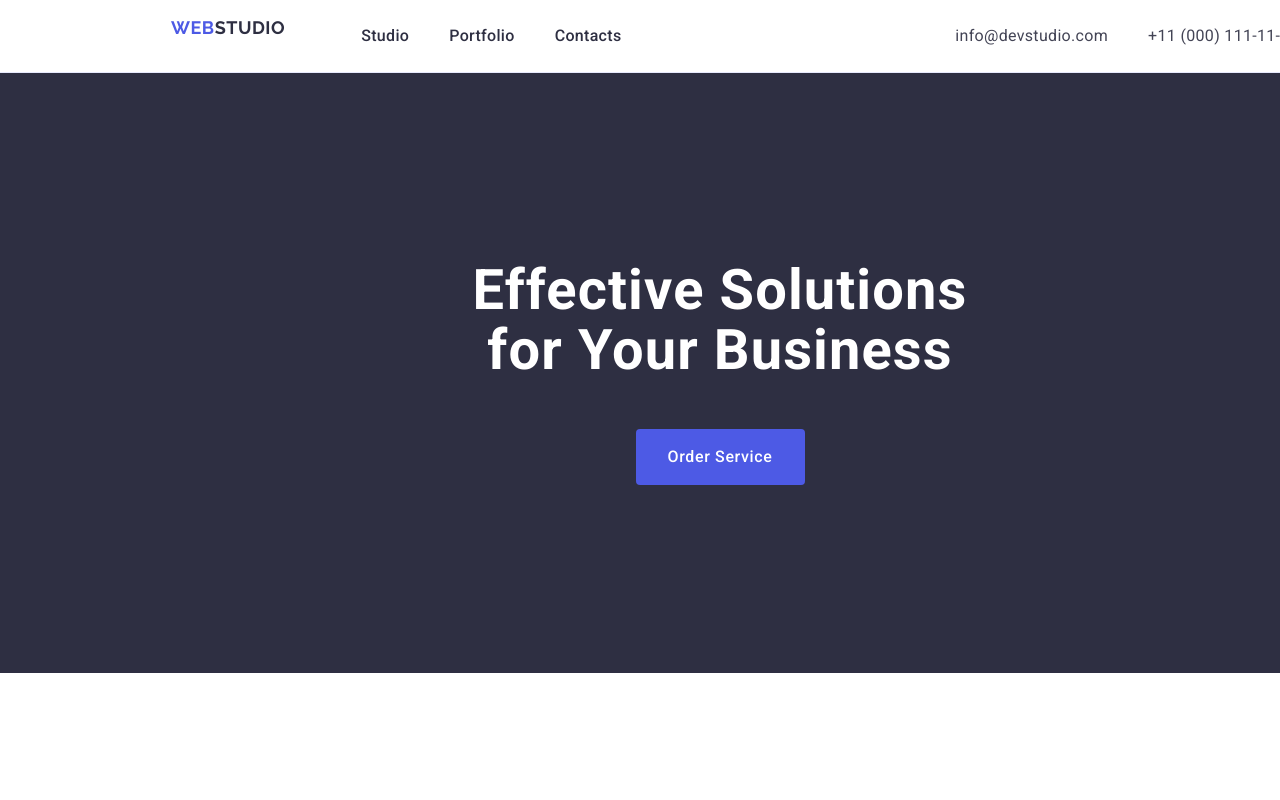
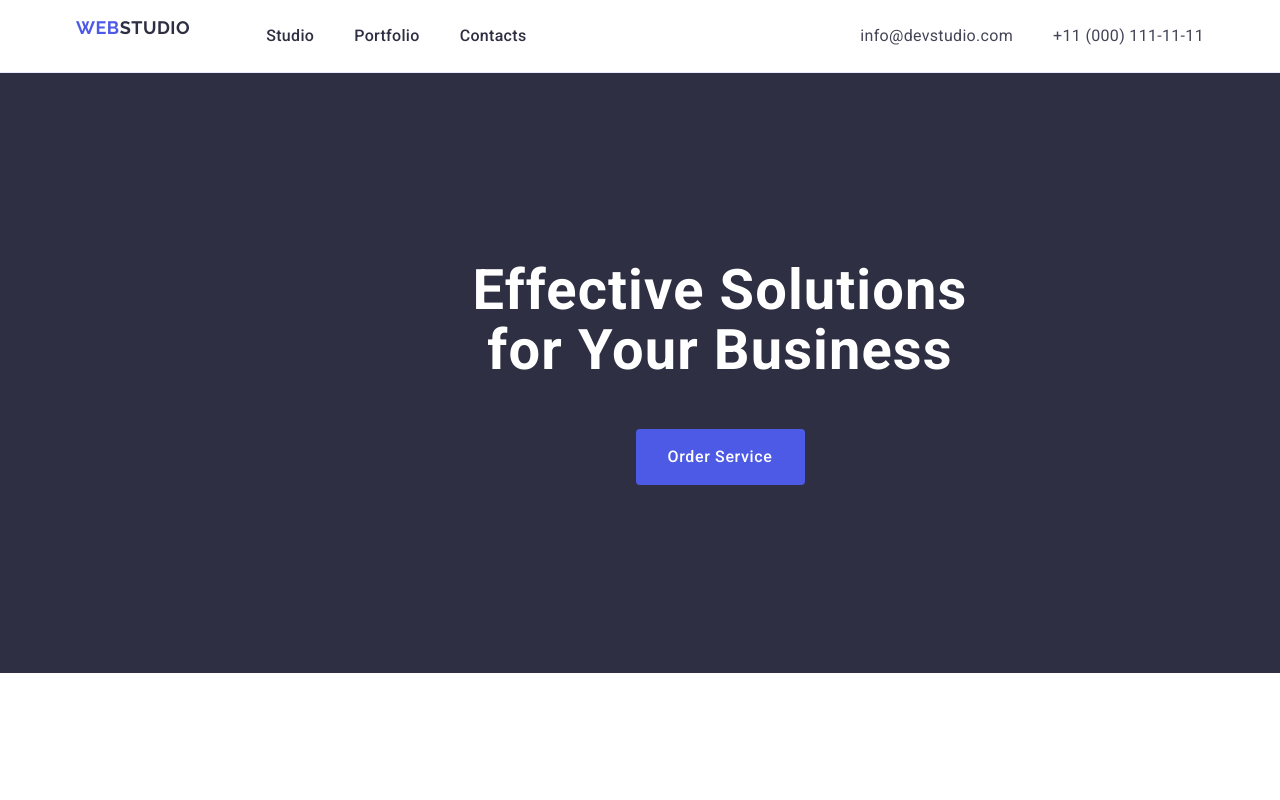
Before and after one commit to IrynaKolesnichenko/goit-markup-hw-03, a plain HTML site: page index.html in a window 1280 px wide. Shown: the top 800 px of the page. Drawn offline with nearby package versions, Linux system fonts and the light colour scheme.

Commit message:
corrected style

```diff
--- a/css/styles.css
+++ b/css/styles.css
@@ -41,6 +41,7 @@ border-bottom: 1px solid #e7e9fc;
 
 .container {
     width: 1158px;
+    margin: 0 auto;
     padding-left: 15px;
     padding-right: 15px;
     margin: 0 auto;
@@ -51,8 +52,6 @@ border-bottom: 1px solid #e7e9fc;
     display: flex;
     align-items: center;
     justify-content: space-between;
-    margin-left: 156px;
-    margin-right: 156px;
 }
 
 .navigation {
@@ -252,7 +251,7 @@ margin-bottom: 8px;
     padding-bottom: 120px;
     display: flex;
     gap: 24px;
-    width: calc((100%-72)/4);
+    width: calc((100%-72) / 4);
 }
 
 .img-our-team {
@@ -267,7 +266,7 @@ margin-bottom: 8px;
     height: 380px;
     box-shadow: 0 2px 1px 0 rgba(46, 47, 66, 0.08), 0 1px 1px 0 rgba(46, 47, 66, 0.16), 0 1px 6px 0 rgba(46, 47, 66, 0.08);
     background: #fff;
-    width: calc((100%-72)/3);
+    width: calc((100%-72) / 4);
 }
 
  .staff-team {
```
